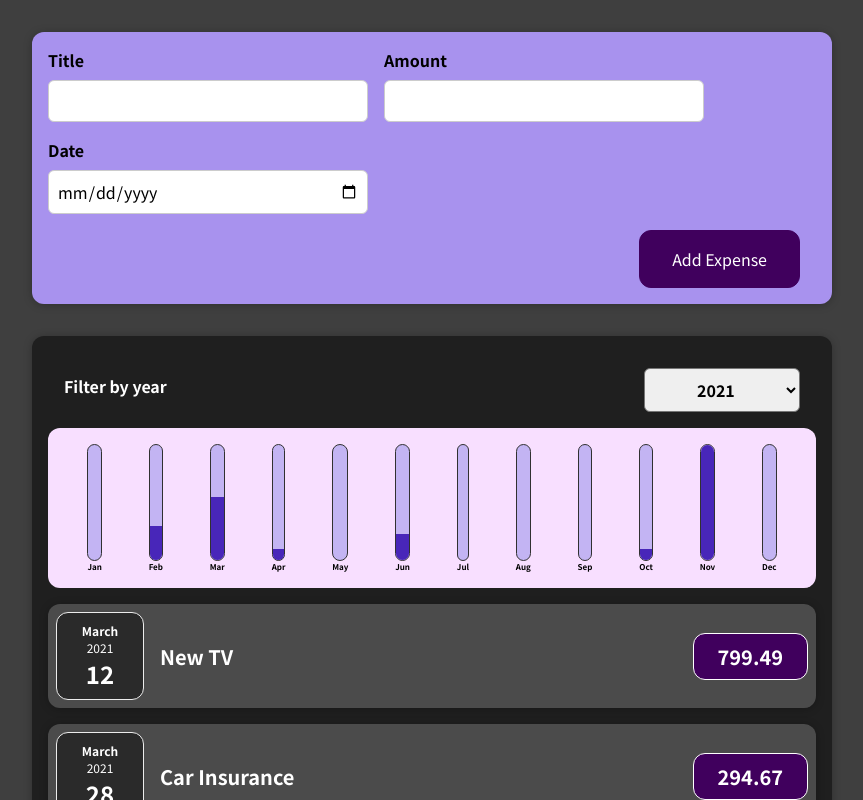
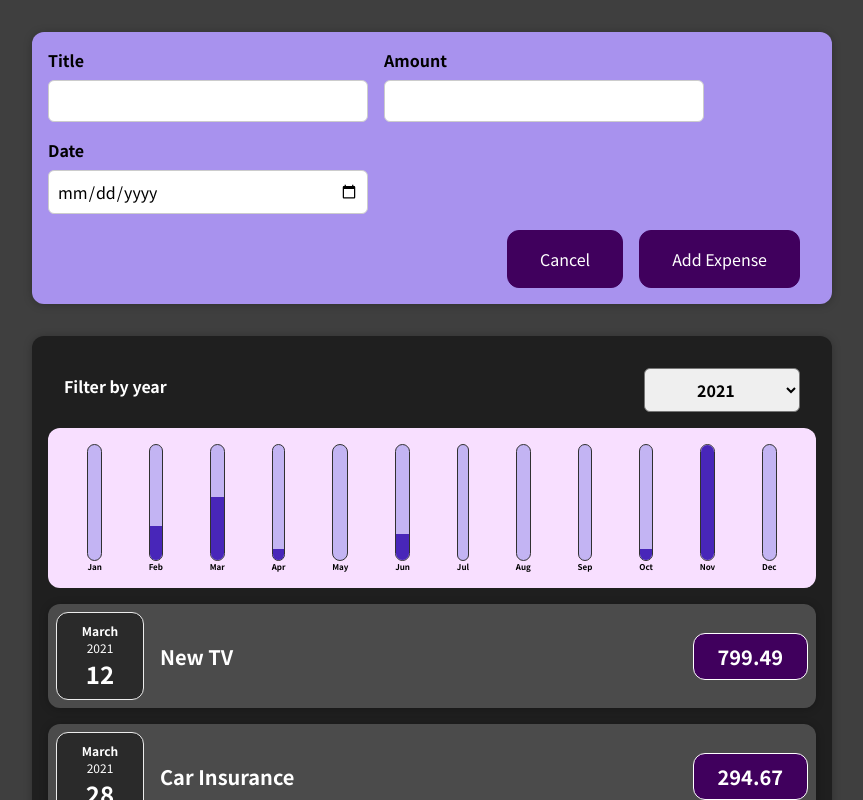
Before and after one commit to micaelffranco/tritrant, a React (Create React App) app: page / in a window 1280 px wide. Both pictures are taken after a click on the button "Add New Expense". Shown: the top 800 px of the page, without its empty margins (208-1071 px from the left). Built offline with nearby package versions, Linux system fonts and the light colour scheme.

Commit message:
Cancel button added

```diff
--- a/src/components/NewExpense/ExpenseForm.js
+++ b/src/components/NewExpense/ExpenseForm.js
@@ -51,6 +51,7 @@ function ExpenseForm(props) {
         </div>
       </div>
       <div className='new-expense__actions'>
+        <button type="button" onClick={props.onCancel}>Cancel</button>
         <button type='submit'>Add Expense</button>
       </div>
     </form>
```
